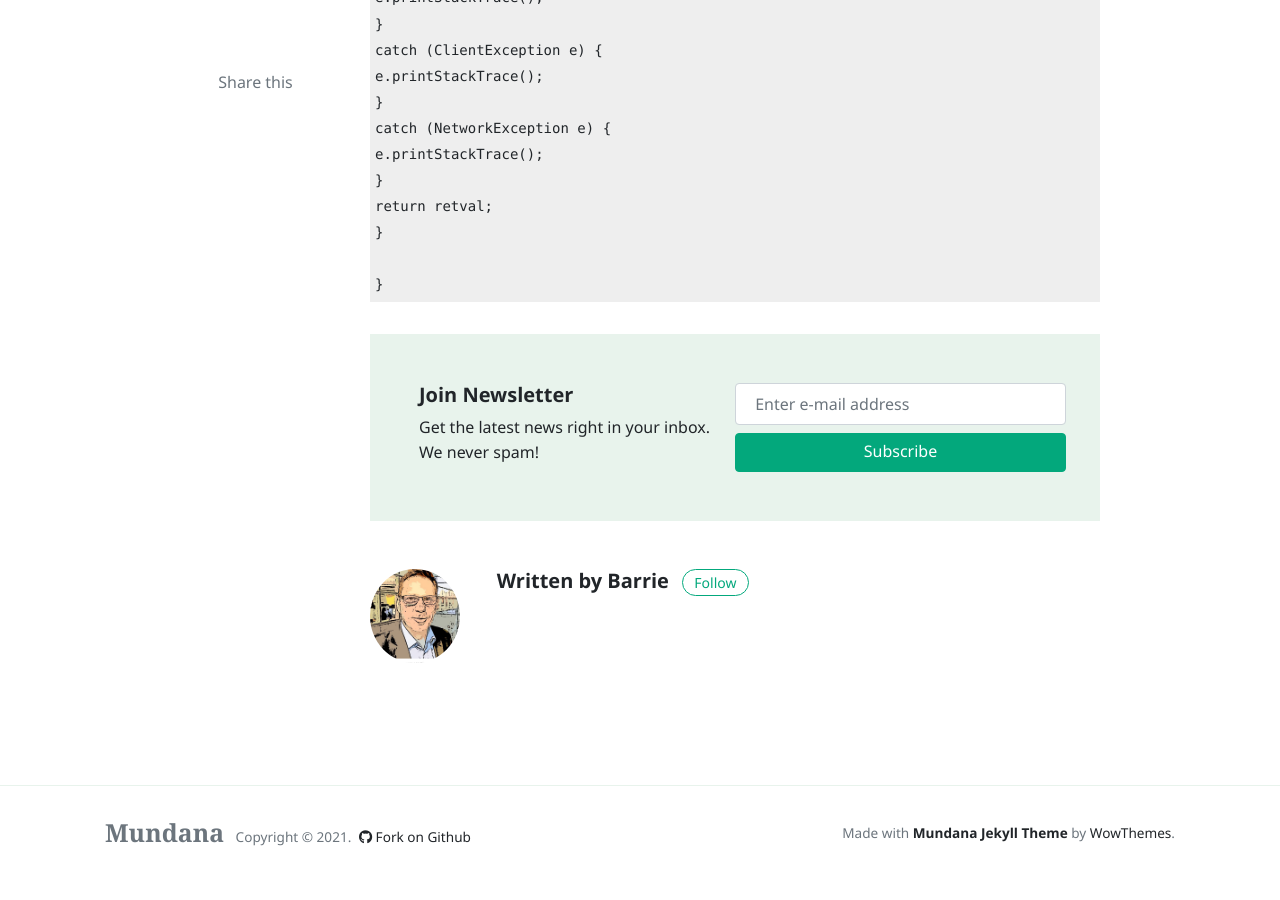
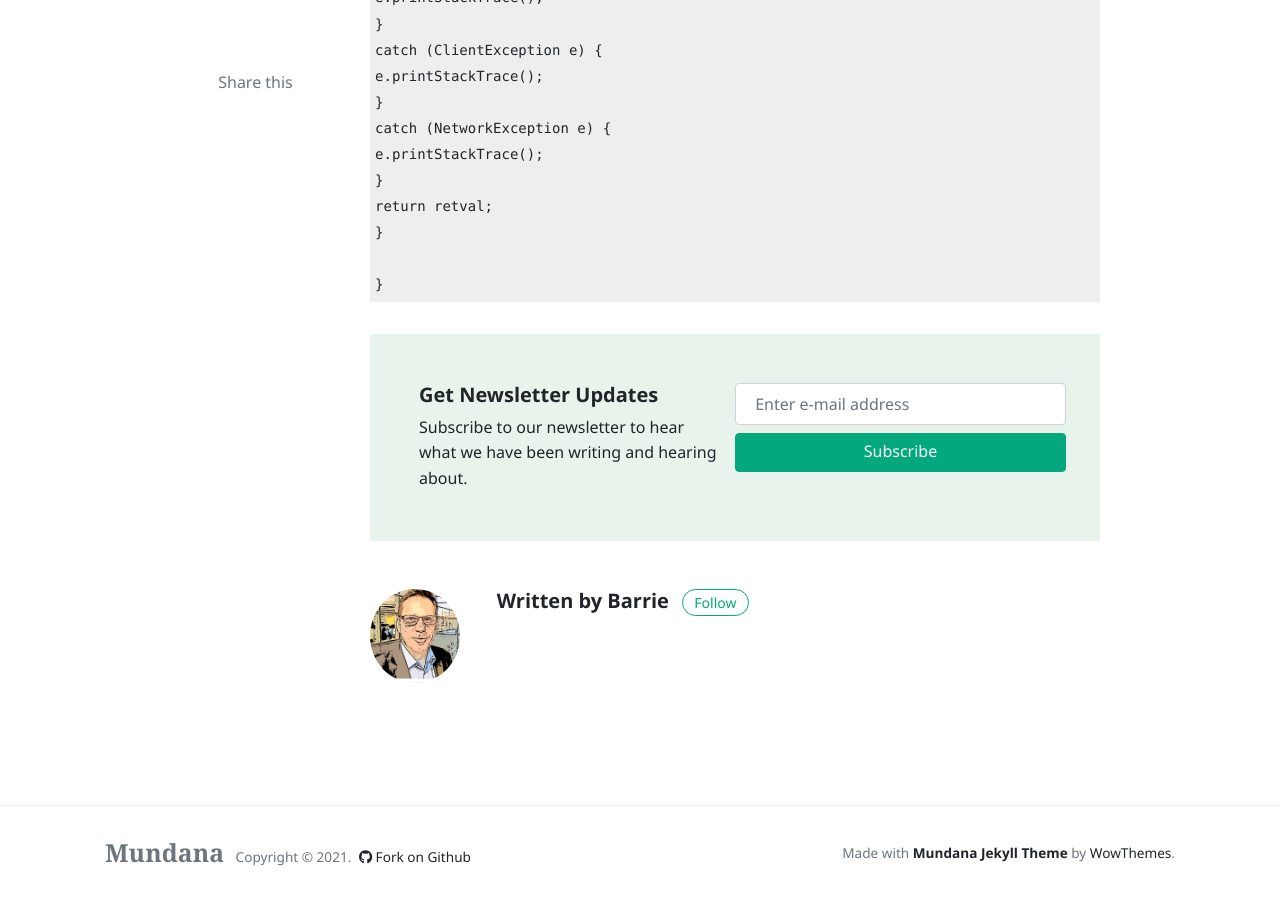
Before and after one commit to UsingPrimavera/UsingPrimavera.github.io, a Jekyll site: the page built from _posts/2015-11-08-create-a-p6-java-api-session.md, in a window 1280 px wide and 900 px high, scrolled down 9507 px. Built offline with Jekyll 4.4.1, drawn with Linux system fonts in a browser that asks for light colours; nearby versions of some CDN libraries; a script that is not in the unit is left out; comment, search, counter and statistics services are not loaded.

Commit message:
added TinyLetter Newsletter sign up to posts

```diff
--- a/_config.yml
+++ b/_config.yml
@@ -8,7 +8,11 @@ favicon: 'assets/images/favicon.png'
 baseurl: ''
 disqus: ''
 email: 'barrie@usingprimavera.com'
-mailchimp-list: ''
+# Newsletter
+tinyletter: true # To enable the TinyLetter form, use the value true. To turn off use the value false.
+tinyletter-identifier: 'https://tinyletter.com/UsingPrimavera' # Add your TinyLetter subscribe form.
+tinyletter-title: 'Get Newsletter Updates'
+tinyletter-description: 'Subscribe to our newsletter to hear what we have been writing and hearing about.'
 
 include: ["_pages"]
 permalink: pretty
--- /dev/null
+++ b/_includes/tinyletter.html
@@ -0,0 +1,22 @@
+<!-- TinyLetter Subscribe Form -->
+{% if site.tinyletter %}
+<div class="border p-5 bg-lightblue">
+    <div class="row justify-content-between">
+        <div class="col-md-6 mb-2 mb-md-0">
+            <h5 class="font-weight-bold">{{ site.tinyletter-title }}</h5>
+            {{site.tinyletter-description}}
+        </div>
+        <div class="col-md-6">
+            <div class="row">
+                <form action="{% if site.tinyletter-identifier %} {{site.tinyletter-identifier}}{% else %}#{% endif %}" method="post" name="mc-embedded-subscribe-form" class="wj-contact-form validate w-100" target="popupwindow" novalidate>
+                    <div class="mc-field-group">
+                        <input type="email" placeholder="Enter e-mail address" name="email" class="required email form-control w-100" id="tlemail" autocomplete="on" required>
+                        <button type="submit" value="Subscribe" name="subscribe" class="heart btn btn-success btn-block w-100 mt-2">Subscribe</button>
+                        <input type="hidden" value="1" name="embed"/>
+                    </div>
+                </form>
+            </div>
+        </div>
+    </div>
+</div>
+{% endif %}
--- a/_layouts/post.html
+++ b/_layouts/post.html
@@ -78,31 +78,7 @@ layout: default
 				</span>
 			</div>
 
-            <!-- Mailchimp Subscribe Form -->
-            {% if site.mailchimp-list %}
-			<div class="border p-5 bg-lightblue">
-				<div class="row justify-content-between">
-					<div class="col-md-6 mb-2 mb-md-0">
-						<h5 class="font-weight-bold">Join Newsletter</h5>
-						 Get the latest news right in your inbox. We never spam!
-					</div>
-					<div class="col-md-6">
-						<div class="row">
-                            <form action="{{site.mailchimp-list}}" method="post" name="mc-embedded-subscribe-form" class="wj-contact-form validate w-100" target="_blank" novalidate>
-                            <div class="mc-field-group">
-
-								<input type="email" placeholder="Enter e-mail address" name="EMAIL" class="required email form-control w-100" id="mce-EMAIL" autocomplete="on" required>
-
-
-								<button type="submit" value="Subscribe" name="subscribe" class="heart btn btn-success btn-block w-100 mt-2">Subscribe</button>
-
-                            </div>
-                            </form>
-						</div>
-					</div>
-				</div>
-			</div>
-            {% endif %}
+            {% include tinyletter.html %}
 
 
              <!-- Author Box -->
```
